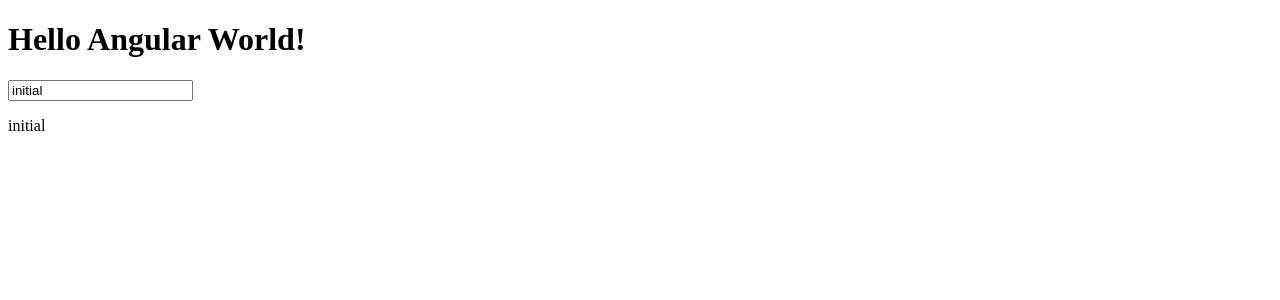
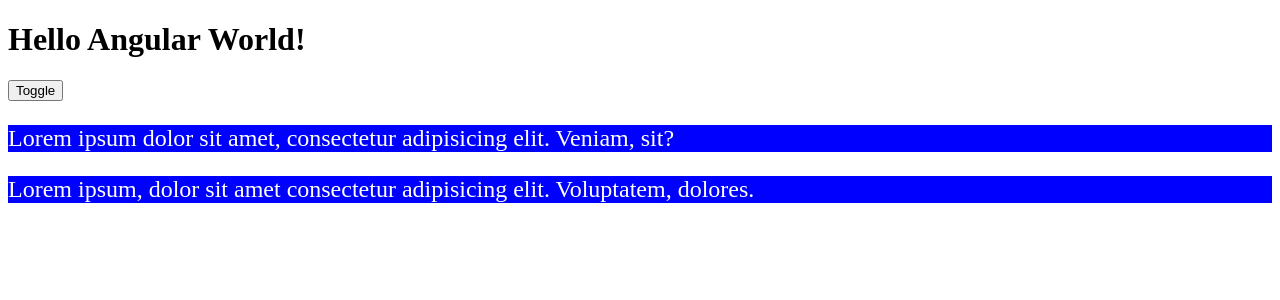
Before and after one commit to divasilevski/angular-lessons, an Angular app: page / in a window 1280 px wide. Shown: the top 300 px of the page. Built offline with nearby package versions, Linux system fonts and the light colour scheme.

Commit message:
ngStyle ngClass

```diff
--- a/src/app/app.component.html
+++ b/src/app/app.component.html
@@ -1,5 +1,22 @@
 <h1>Hello Angular World!</h1>
 
-<input type="text" [(ngModel)]="title">
+<button (click)="backgroundToggle = !backgroundToggle">Toggle</button>
 
-<p>{{title}}</p>
+<!-- <div [ngStyle]="{
+  width: '200px',
+  height: '200px',
+  borderRadius: '5px',
+  border: '1px solid #ccc',
+  background: backgroundToggle ? 'red' : 'blue'
+}"
+></div> -->
+
+<p [ngClass]="{
+  red: backgroundToggle,
+  blue: !backgroundToggle
+}">Lorem ipsum dolor sit amet, consectetur adipisicing elit. Veniam, sit?</p>
+
+<p
+  [class.blue]="!backgroundToggle"
+  [class.red]="backgroundToggle"
+>Lorem ipsum, dolor sit amet consectetur adipisicing elit. Voluptatem, dolores.</p>
--- a/src/app/app.component.scss
+++ b/src/app/app.component.scss
@@ -0,0 +1,11 @@
+.red {
+  background: red;
+  font-weight: bold;
+  color: #fff;
+}
+
+.blue {
+  background: blue;
+  font-size: 1.5rem;
+  color: #fff;
+}
--- a/src/app/app.component.ts
+++ b/src/app/app.component.ts
@@ -6,10 +6,5 @@
   styleUrls: ['./app.component.scss']
 })
 export class AppComponent {
-
-  title = 'initial';
-
-  onInput(event) {
-    this.title = event.target.value;
-  }
+  backgroundToggle = false;
 }
```
